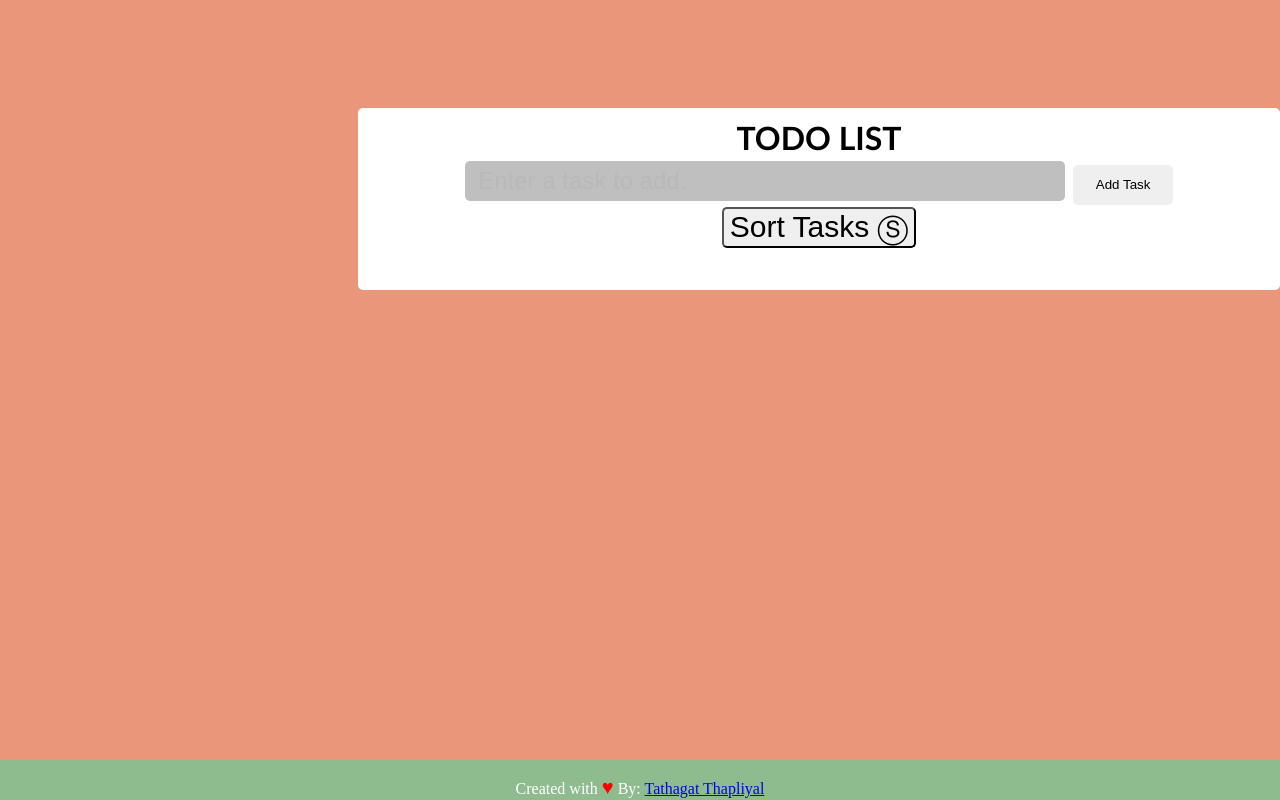
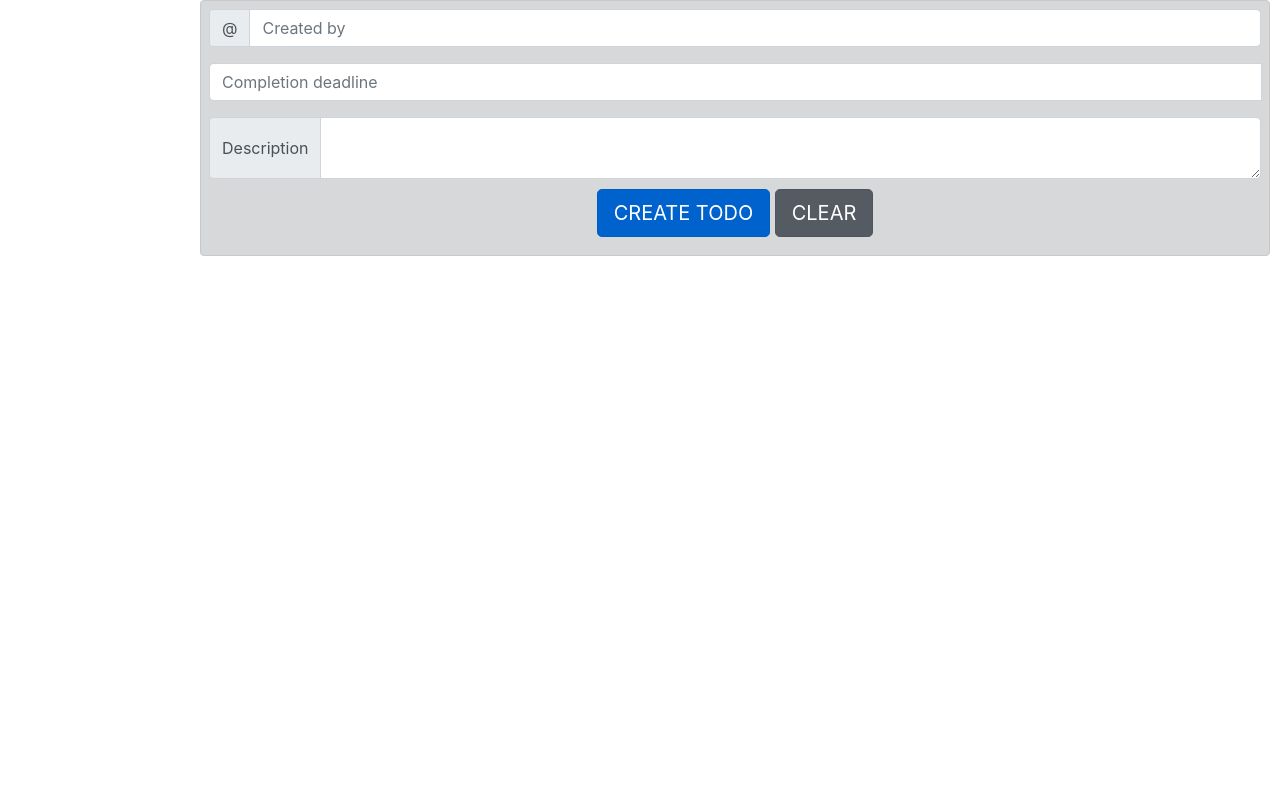
Before and after one commit to tathagat2006/JS-TodoList, a plain HTML site: page index.html in a window 1280 px wide. Drawn offline with nearby package versions, Linux system fonts and the light colour scheme.

Commit message:
Input elements displayed
Signed-off-by: tathagat2006 <tathagat.thapliyal@gmail.com>

```diff
--- a/index.html
+++ b/index.html
@@ -2,19 +2,53 @@
 <html lang="en">
 <head>
     <meta charset="UTF-8">
-    <title>TodoList</title>
-    <link href="src/style.css" rel="stylesheet">
-    <script src = "src/script.js"></script>
+    <meta name="viewport" content="width=device-width, initial-scale=1.0">
+    <meta http-equiv="X-UA-Compatible" content="ie=edge">
+    <title>Document</title>
+    <script src="https://code.jquery.com/jquery-3.3.1.slim.min.js" integrity="sha384-q8i/X+965DzO0rT7abK41JStQIAqVgRVzpbzo5smXKp4YfRvH+8abtTE1Pi6jizo" crossorigin="anonymous"></script>
+    <script src="https://cdnjs.cloudflare.com/ajax/libs/popper.js/1.14.3/umd/popper.min.js" integrity="sha384-ZMP7rVo3mIykV+2+9J3UJ46jBk0WLaUAdn689aCwoqbBJiSnjAK/l8WvCWPIPm49" crossorigin="anonymous"></script>
+    <link rel="stylesheet" href="https://stackpath.bootstrapcdn.com/bootstrap/4.1.1/css/bootstrap.min.css" integrity="sha384-WskhaSGFgHYWDcbwN70/dfYBj47jz9qbsMId/iRN3ewGhXQFZCSftd1LZCfmhktB" crossorigin="anonymous">
+    <script src="https://stackpath.bootstrapcdn.com/bootstrap/4.1.1/js/bootstrap.min.js" integrity="sha384-smHYKdLADwkXOn1EmN1qk/HfnUcbVRZyYmZ4qpPea6sjB/pTJ0euyQp0Mk8ck+5T" crossorigin="anonymous"></script>
+    <script src="jquery-3.3.1.js"></script>
+    <script src="script.js"></script>
 </head>
 <body>
-<div id="container"><b><span>TODO LIST</span></b><br>
-        <input id="newtask" placeholder="  Enter a task to add." >
-    <button id="addtask">Add Task</button> <button style="font-size: 30px; border-radius: 5px">Sort Tasks &circledS;</button>
-    <ul id="todocontainer" style="list-style-type: none"></ul>
+<!--<div style="display: flex; flex-wrap:wrap; align-items: center">-->
+<div class="d-inline-flex p-2 alert alert-dark" style="flex-wrap: wrap; justify-content: center; margin-left:200px; margin-right:10px;align-items: center">
+    <div class="input-group mb-3">
+        <div class="input-group-prepend">
+            <span class="input-group-text" id="basic-addon1">@</span>
+        </div>
+        <input type="text" class="form-control" placeholder="Created by" aria-label="Username" aria-describedby="basic-addon1">
+    </div>
+
+    <!--<div class="input-group mb-3">-->
+        <!--<input type="text" class="form-control" placeholder="Created by" aria-label="Recipient's username" aria-describedby="basic-addon2">-->
+        <!--<div class="input-group-append">-->
+            <!--&lt;!&ndash;<span class="input-group-text" id="basic-addon2">@example.com</span>&ndash;&gt;-->
+        <!--</div>-->
+    <!--</div>-->
+
+    <div class="input-group mb-3  input-group date" data-provide="datepicker">
+        <input type="text" class="form-control" placeholder="Completion deadline" aria-label="Recipient's username" aria-describedby="basic-addon2">
+        <div class="input-group-append">
+            <!--<span class="input-group-text" id="basic-addon2">@example.com</span>-->
+        </div>
+    </div>
+
+
+    <div class="input-group">
+        <div class="input-group-prepend">
+            <span class="input-group-text">Description</span>
+        </div>
+        <textarea class="form-control" aria-label="With textarea"></textarea>
+    </div>
+    <div style="padding: 10px;">
+        <button class="btn btn-primary btn-lg active" id="addtask">CREATE TODO</button>
+        <button class="btn btn-secondary btn-lg active" id="cleartask">CLEAR</button>
+    </div>
 </div>
-<div class="footer">
-    <p>Created with <span style="color: red; font-size: 20px">&hearts;</span>
-        By: <a href="https://github.com/tathagat2006">Tathagat Thapliyal</a></p>
-</div>
+<!--</div>-->
+<ul class="todo" id="todolist"></ul>
 </body>
 </html>
--- a/src/style.css
+++ b/src/style.css
@@ -1,55 +1,59 @@
-body {
-    background-color: darksalmon;
-    overflow: scroll;
-    /*align-content: center;*/
-}
+/*body {*/
+    /*background-color: darksalmon;*/
+    /*overflow: scroll;*/
+    /*!*align-content: center;*!*/
+/*}*/
 
-#container {
-    border-radius: 5px;
-    /*align-items: left;*/
-    background-color: white;
-    font-family: Optima;
-    font-size: xx-large;
-    text-align: center;
-    position: absolute;
-    padding: 10px;
-    margin-left: 350px;
-    margin-top: 100px;
-    display: inline;
-    width: auto;
-    /*overflow: scroll;*/
-}
+/*#container {*/
+    /*border-radius: 5px;*/
+    /*!*align-items: left;*!*/
+    /*background-color: white;*/
+    /*font-family: Optima;*/
+    /*font-size: xx-large;*/
+    /*text-align: center;*/
+    /*position: absolute;*/
+    /*padding: 10px;*/
+    /*margin-left: 350px;*/
+    /*margin-top: 100px;*/
+    /*display: inline;*/
+    /*width: auto;*/
+    /*!*overflow: scroll;*!*/
+/*}*/
 
-#newtask {
-    font-size: x-large;
-    color: black;
-    opacity: .5;
-    background-color: grey;
-    border: 0px;
-    border-radius: 5px;
-    padding: 0;
-    position: relative;
-    width: 600px;
-    height: 40px;
-}
+/*#newtask {*/
+    /*font-size: x-large;*/
+    /*color: black;*/
+    /*opacity: .5;*/
+    /*background-color: grey;*/
+    /*border: 0px;*/
+    /*border-radius: 5px;*/
+    /*padding: 0;*/
+    /*position: relative;*/
+    /*width: 600px;*/
+    /*height: 40px;*/
+/*}*/
+
+/*#addtask {*/
+    /*border: 0px;*/
+    /*border-radius: 5px;*/
+    /*position: relative;*/
+    /*margin: 0;*/
+    /*padding: 0;*/
+    /*width: 100px;*/
+    /*height: 40px;*/
+/*}*/
+
+/*.footer {*/
+    /*position: fixed;*/
+    /*left: 0;*/
+    /*bottom: 0;*/
+    /*height: 40px;*/
+    /*width: 100%;*/
+    /*background-color: darkseagreen;*/
+    /*color: white;*/
+    /*text-align: center;*/
+/*}*/
 
 #addtask {
-    border: 0px;
-    border-radius: 5px;
-    position: relative;
-    margin: 0;
-    padding: 0;
-    width: 100px;
-    height: 40px;
+    margin: 20px;
 }
-
-.footer {
-    position: fixed;
-    left: 0;
-    bottom: 0;
-    height: 40px;
-    width: 100%;
-    background-color: darkseagreen;
-    color: white;
-    text-align: center;
-}
```
